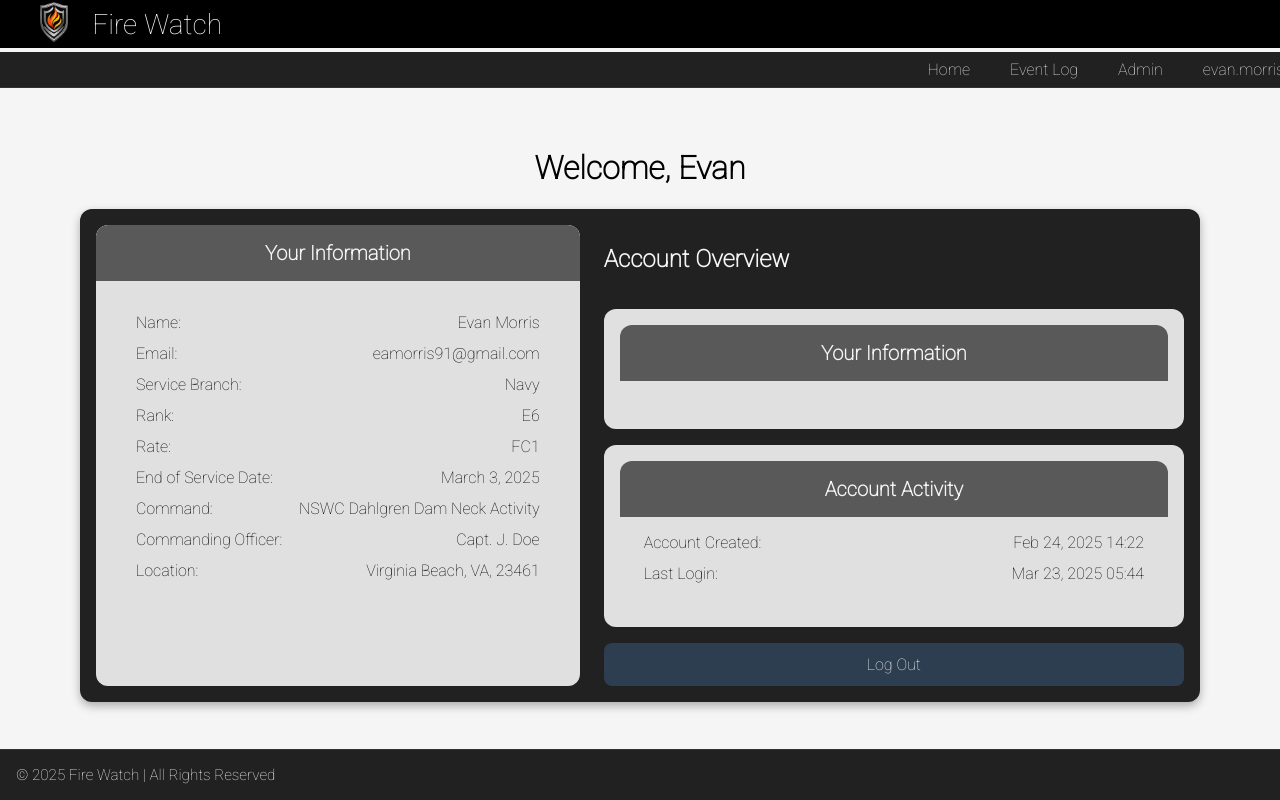
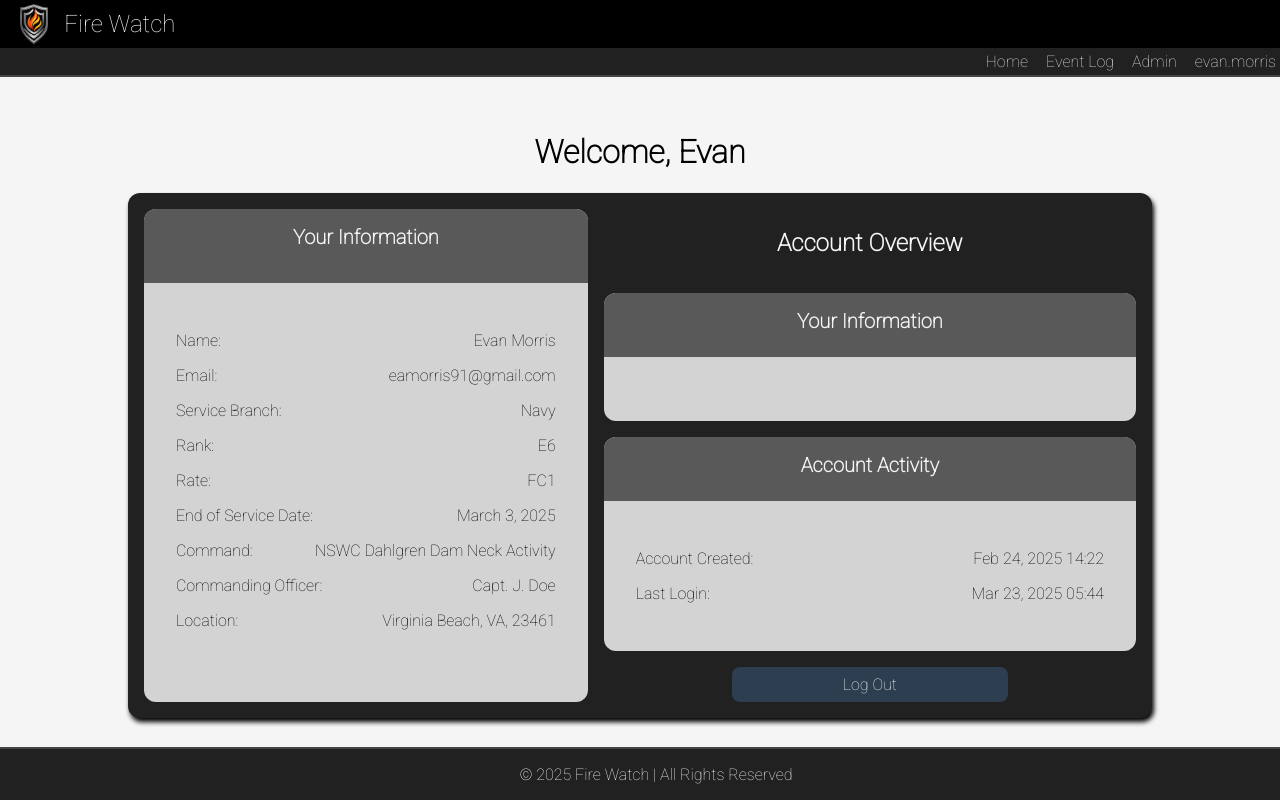
Before and after one commit to morrisEA/s25-team-white, a Django app: page /users/ in a window 1280 px wide. Run offline with Django 4.2, Linux system fonts and the light colour scheme; a user stored in the database is signed in; data comes from the database, SQL or seed files in the repository; both versions use the stored data as it was after the commit; parts of the project's set-up code (start-up, migrations or seed data) failed here and were passed over.

Commit message:
home updates

```diff
--- a/firewatch/users/static/users/styles.css
+++ b/firewatch/users/static/users/styles.css
@@ -1,20 +1,22 @@
 body {
-   background-color: #f5f5f5;
+   background-color: whitesmoke;
    margin: 0;
    font-family: "Roboto", sans-serif;
    font-optical-sizing: auto;
    font-style: normal;
    font-variation-settings: "wdth" 100;
-   font-weight: 300;
+   font-weight: 100;
+
 }
 
 strong {
-   font-weight: 500;
+   font-weight: normal;
 }
 
 #page-container {
    display: flex;
    flex-direction: column;
+   justify-content: center;
    margin: 0;
 }
 
@@ -26,34 +28,52 @@ strong {
 }
 
 #title-bar {
-   background-color: #000;
+   background-color: black;
    display: flex;
-   height: 3rem;
-   padding: 0 1rem;
-   align-items: center;
+   flex-direction: row;
+   height: 2.5rem;
+   padding: 0.25rem;
+   top: 0;
    justify-content: flex-start;
 }
 
 #logo-spacing {
-   padding: 0 0.75rem;
+   height: 100%;
+   padding: 0 0.5rem;
+}
+
+#logo {
+   height: 100%;
+   display: flex;
+   align-items: center;
+   justify-content: center;
 }
 
 #logo img {
-   max-height: 2.5rem;
+   max-height: 100%;
    width: auto;
 }
 
 #title {
+   display: flex;
+   height: 100%;
+   background-color: black;
    color: whitesmoke;
-   font-weight: 300;
-   font-size: 1.75rem;
+   margin: 0;
+   font-family: "Roboto", sans-serif;
+   font-optical-sizing: auto;
+   font-style: normal;
+   font-variation-settings: "wdth" 100;
+   font-weight: 100;
+   flex-wrap: wrap;
+   align-content: center;
+   font-size: 1.5rem;
 }
 
 #nav-links {
    background-color: #212121;
-   top: 3.25rem;
-   border-bottom: 1px solid #333;
-   padding: 0.5rem 1rem;
+   top: 3rem;
+   border-bottom: 2px solid #444;
 }
 
 #nav-links ul {
@@ -62,107 +82,143 @@ strong {
    padding: 0;
    display: flex;
    justify-content: flex-end;
-   gap: 1rem;
+   width: 100%;
+}
+
+#nav-links li {
+   margin-left: 10px;
 }
 
 #nav-links a {
-   color: #e0e0e0;
+   display: block;
+   color: #E0E0E0;
+   text-align: center;
+   padding: 4px;
    text-decoration: none;
-   padding: 0.5rem 0.75rem;
-   border-radius: 4px;
-   transition: all 0.3s ease;
+   transition: background-color 0.2s;
    font-size: 1rem;
 }
 
-#nav-links a:hover, #nav-links a.active {
-   background-color: #34495e;
+#nav-links a:hover, .navbar a.active {
+   background-color: #34495E;
+   border-radius: 5px;
 }
 
 #business-info {
    background-color: #212121;
    bottom: 0;
-   border-top: 1px solid #333;
+   border-top: 2px solid #444;
    padding: 1rem;
+   display: flex;
    justify-content: center;
    align-items: center;
    color: whitesmoke;
+   z-index: 1000;
 }
 
 #business-info p {
-   font-size: 0.95rem;
+   font-size: 1rem;
    margin: 0;
 }
 
 #content {
-   color: #000;
+   color: black;
    display: flex;
+   align-items: center;
    flex-direction: column;
-   align-items: center;
-   margin-top: 8rem;
-   padding-bottom: 6rem;
+   justify-content: center;
+   margin-top: 7rem;
+   padding-bottom: 5rem;
 }
 
 /* login formatting */
 
 #login-container {
    display: flex;
+   justify-content: flex-start;
+   align-items: center;
    flex-direction: column;
    background: #212121;
    color: whitesmoke;
-   border: 1px solid #2a2a2a;
-   border-radius: 10px;
-   padding: 3rem;
-   box-shadow: 0 4px 12px rgba(0, 0, 0, 0.25);
-   width: 18rem;
+   border: 1px solid #272727;
+   border-radius: 8px;
+   padding: 2.75rem 3.25rem 2.75rem 3.5rem;
+   box-shadow: 0 0 15px rgba(0, 0, 0, 0.2);
+   width: 16rem;
+   height: 14rem;
+
+}
+
+#center-login {
+   display: flex;
+   align-content: center;
+   justify-content: flex-start;
+   flex-direction: column;
 }
 
 #login-form {
-   width: 100%;
+   min-width: 4rem;
+   min-height: 4rem;
    display: flex;
+   align-content: center;
+   justify-content: center;
+   align-items: center;
    flex-direction: column;
+   padding-left: 1rem   ;
 }
 
 #login-form h2 {
-   font-size: 1.5rem;
+   font-size: 24px;
+   padding: 12px 25px 25px 25px;
    text-align: center;
-   margin-bottom: 1.5rem;
+   color: whitesmoke;
+}
+
+#login-form div {
+   margin-bottom: 15px;
 }
 
 #login-form label {
-   margin-bottom: 0.5rem;
-   font-weight: 400;
+   display: block;
+   margin-bottom: 5px;
+   color: #CCCCCC;
 }
 
 #login-form input[type="text"],
 #login-form input[type="password"] {
-   width: 100%;
-   padding: 0.5rem;
+   width: 80%;
+   padding: 8px;
    border: 1px solid #444;
-   border-radius: 5px;
-   background-color: #1e1e1e;
-   color: #e0e0e0;
-   margin-bottom: 1rem;
+   border-radius: 4px;
+   background-color: #1E1E1E;
+   color: #E0E0E0;
 }
 
 #login-form input[type="submit"] {
-   background-color: #2c3e50;
-   color: #fff;
-   padding: 0.75rem;
+   background-color: #2C3E50;
+   color: #FFF;
+   padding: 10px;
    border: none;
-   border-radius: 6px;
+   border-radius: 5px;
    cursor: pointer;
+   width: 80%;
    font-size: 1rem;
-   transition: background-color 0.3s ease;
+   transition: background-color 0.3s;
+   margin-right: 1rem;
 }
 
 #login-form input[type="submit"]:hover {
-   background-color: #34495e;
+   background-color: #34495E;
 }
 
 #logout-error {
-   color: #e74c3c;
-   text-align: center;
-   margin-top: 1rem;
+   color: red;
+   display: flex;
+   align-content: end;
+   justify-content: center;
+   min-width: 4rem;
+   min-height: 4rem;
+   flex-wrap: wrap;
 }
 
 /* dashboard formatting */
@@ -175,7 +231,8 @@ strong {
 }
 
 #content-spacing {
-   padding: 0 2.5rem;
+   height: 100%;
+   padding: 0 4rem;
 }
 
 #info-container {
@@ -187,92 +244,119 @@ strong {
    min-height: 26rem;
    border-radius: 12px;
    padding: 1rem;
-   box-shadow: 0 4px 10px rgba(0, 0, 0, 0.3);
-   gap: 1.5rem;
+   box-shadow: 2px 4px 5px black;
+   gap: 1rem;
 }
 
 #left-info {
    display: flex;
+   align-content: center;
+   justify-content: flex-start;
    flex-direction: column;
-   background-color: #e0e0e0;
-   color: #000;
+   background-color: lightgray;
+   color: black;
    width: 50%;
+   min-height: 8rem;
    border-radius: 12px;
-   overflow: hidden;
+   padding: 0rem;
+   margin-top: 0rem;
 }
 
 #left-info ul {
    list-style: none;
-   margin: 0;
-   padding: 1rem;
+   padding: 0rem;
+
 }
 
 #left-info li {
    display: flex;
    justify-content: space-between;
-   margin-bottom: 0.75rem;
+   list-style: none;
+   padding: 0rem;
+   margin-bottom: 1rem;
+
 }
 
 #header {
-   background-color: #5a5959;
+   display: flex;
+   align-content: center;
+   justify-content: center;
+   width: 100%;
+   height: 15%;
+   min-height: 4rem;
+   background-color: rgb(90, 89, 89);
    color: whitesmoke;
-   padding: 1rem;
-   text-align: center;
-   border-radius: 12px 12px 0 0;
+   border-radius: 12px 12px 0px 0px;
 }
 
 #header h3 {
-   margin: 0;
+   margin: 1rem;
    font-size: 1.25rem;
 }
 
 #data {
-   padding: 1rem 1.5rem;
+   padding: 2rem;
+
 }
 
 #right-container {
    display: flex;
    flex-direction: column;
+   justify-content: flex-start;
    width: 60%;
    gap: 1rem;
 }
 
 #right-info {
-   background-color: #e0e0e0;
-   color: #000;
+   background-color: lightgray;
+   color: black;
+   min-height: 8rem;
    border-radius: 12px;
-   padding: 1rem;
+}
+
+#right-title {
+   display: flex;
+   justify-content: center;
+   align-content: center;
+   font-weight: 100;
 }
 
 #right-info ul {
    list-style: none;
-   margin: 0;
-   padding: 0;
+   padding: 0rem;
+
 }
 
 #right-info li {
    display: flex;
    justify-content: space-between;
-   margin-bottom: 0.75rem;
+   list-style: none;
+   padding: 0rem;
+   margin-bottom: 1rem;
+
 }
 
 #logout-link {
-   background-color: #2c3e50;
-   padding: 0.75rem;
+   background-color: #2C3E50;
+   padding: 0.5rem;
    border: none;
    border-radius: 8px;
    cursor: pointer;
    font-size: 1rem;
    text-align: center;
-   transition: background-color 0.3s ease;
+   transition: background-color 0.3s;
+   margin-left: 8rem;
+   margin-right: 8rem;
 }
 
 #logout-link:hover {
-   background-color: #34495e;
+   background-color: #34495E;
 }
 
 #logout-link a {
    display: block;
    text-decoration: none;
    color: whitesmoke;
+   width: 100%;
+   height: 100%;
 }
```
Also changed, not shown: firewatch/home/static/home/styles.css (+39 -2 lines), firewatch/home/templates/home/index.html (+29 -1 lines), firewatch/db.sqlite3.
